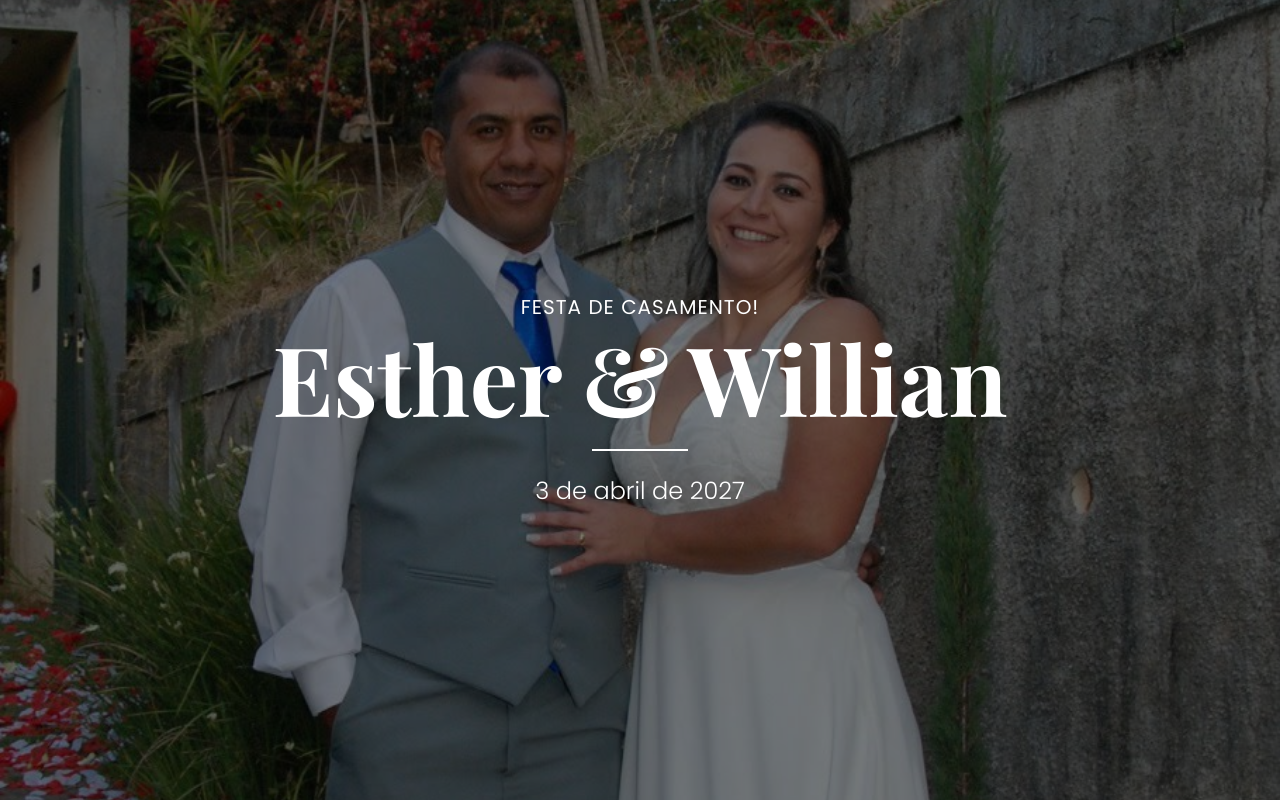
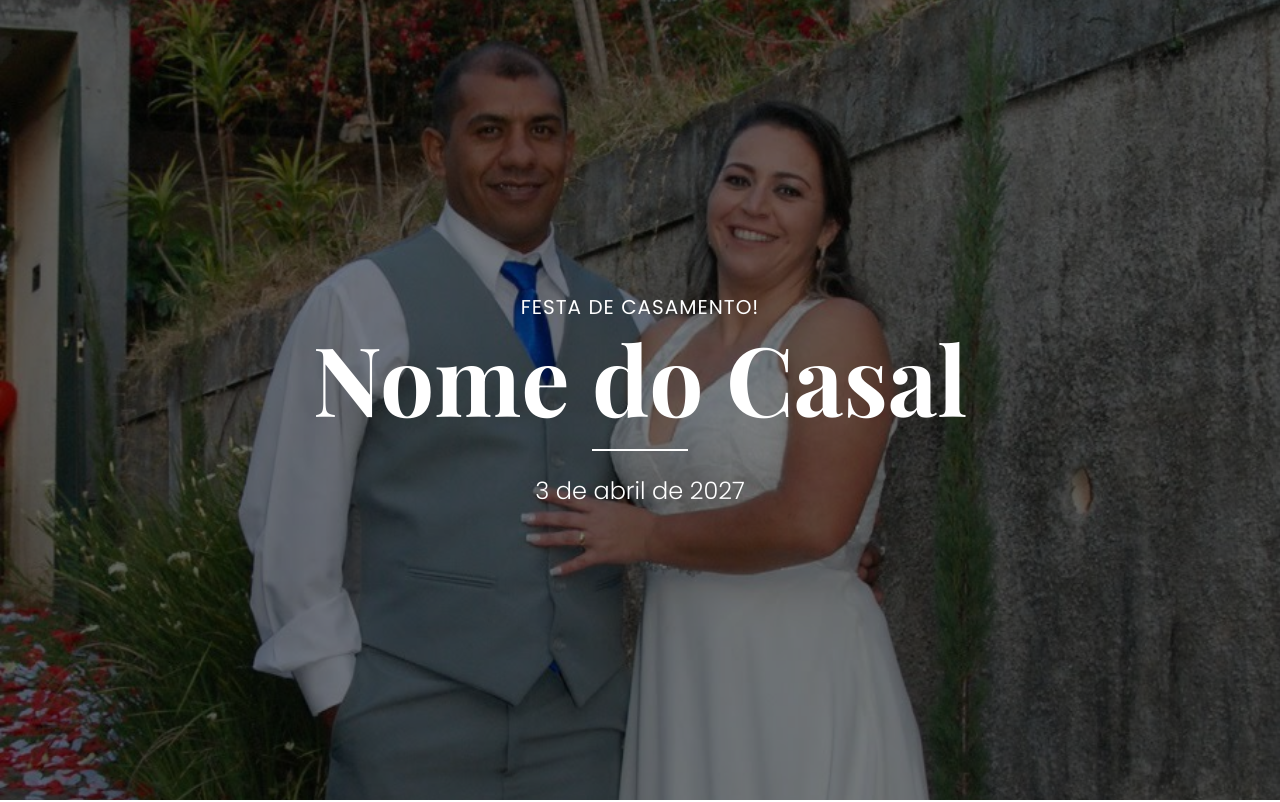
Before and after one commit to Vitor329/convite, a plain HTML site: page index.html in a window 1280 px wide. Shown: the top 802 px of the page. Drawn offline with nearby package versions, Linux system fonts and the light colour scheme.

Commit message:
Troca o nome do casal por um exemplo (Nome do Casal)
Co-Authored-By: Claude Opus 5.5 <noreply@anthropic.com>
Claude-Session: https://claude.ai/code/session_01NArpaqW17DCt3tFyGAoeoh

```diff
--- a/index.html
+++ b/index.html
@@ -3,7 +3,7 @@
 <head>
     <meta charset="UTF-8">
     <meta name="viewport" content="width=device-width, initial-scale=1.0">
-    <title>Nosso Casamento - Esther e Willian</title>
+    <title>Nosso Casamento - Nome do Casal</title>
     <script src="https://cdn.tailwindcss.com"></script>
     <!-- Biblioteca para gerar o QR Code do Pix -->
     <script src="https://cdn.jsdelivr.net/npm/qrcode-generator@1.4.4/qrcode.js"></script>
@@ -65,7 +65,7 @@
     <div class="flex flex-col items-center justify-center h-screen bg-black bg-opacity-50 p-4">
         <div class="text-center">
             <p class="text-lg md:text-xl mb-2 tracking-wider">FESTA DE CASAMENTO!</p>
-            <h1 class="text-5xl md:text-8xl font-bold text-white">Esther & Willian</h1>
+            <h1 class="text-5xl md:text-8xl font-bold text-white">Nome do Casal</h1>
             <div class="w-24 h-0.5 bg-white mx-auto my-6"></div>
             <p id="weddingDate" class="text-xl md:text-2xl font-light"></p>
         </div>
@@ -235,7 +235,7 @@
         <svg class="w-5 h-5 mx-1 text-red-800 opacity-70" viewBox="0 0 24 24" fill="currentColor">
             <path d="M12 21.35l-1.45-1.32C5.4 15.36 2 12.28 2 8.5 2 5.42 4.42 3 7.5 3c1.74 0 3.41.81 4.5 2.09C13.09 3.81 14.76 3 16.5 3 19.58 3 22 5.42 22 8.5c0 3.78-3.4 6.86-8.55 11.54L12 21.35z"/>
         </svg>
-        para Esther & Willian
+        para Nome do Casal
     </p>
 </footer>
 
@@ -251,7 +251,7 @@
         //   E-mail:   (ex.: 'casal@email.com')
         //   Chave aleatória: (ex.: '123e4567-e89b-12d3-a456-426614174000')
         chave: 'casal@email.com', // <-- Altere aqui!
-        nome: 'Esther e Willian',  // Nome do recebedor (até 25 letras)
+        nome: 'Nome do Casal',     // Nome do recebedor (até 25 letras)
         cidade: 'Sao Paulo',       // Cidade do recebedor (até 15 letras)
     };
 
```
